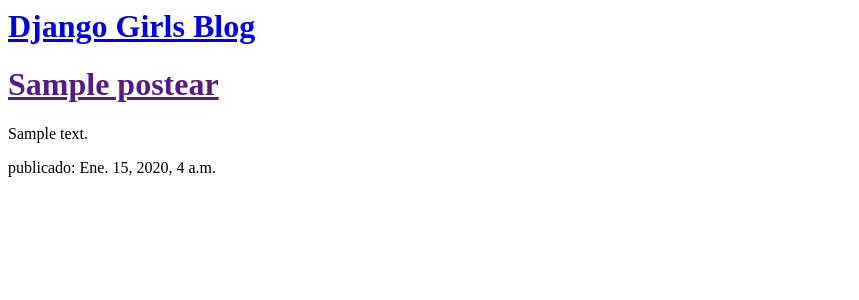
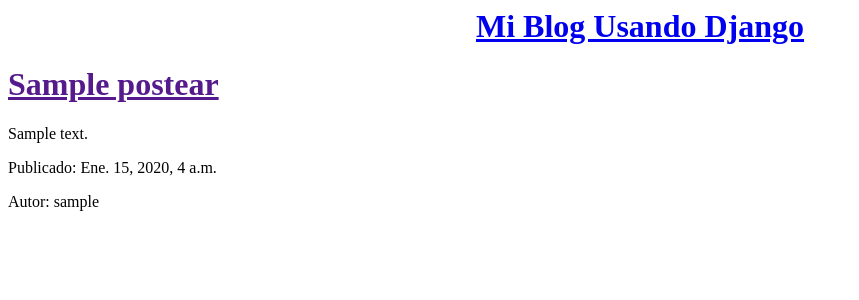
Before and after one commit to osrodolfo/mi-sitio-web, a Django app: template blog/templates/blog/listar_publicaciones.html in a window 1280 px wide. Shown: the top 300 px of the page, without its empty margins (0-859 px from the left). Run offline with Django 3.2, Linux system fonts and the light colour scheme; the template is opened without the code that fills it: values that come from a table or form of the project are taken from there, others are empty; tables that the repository leaves empty hold one stand-in row (values such as "Sample post").

Commit message:
Agregue el campo usuario a mi post

```diff
--- a/blog/templates/blog/listar_publicaciones.html
+++ b/blog/templates/blog/listar_publicaciones.html
@@ -1,11 +1,12 @@
 <div>
-        <h1><a href="/">Django Girls Blog</a></h1>
+        <center><h1><a href="/">Mi Blog Usando Django</a></h1></center>
     </div>
 
     {% for post in publicaciones %}
         <div>
             <h1><a href="">{{ post.titulo }}</a></h1>
             <p>{{ post.texto|linebreaks }}</p>
-            <p>publicado: {{ post.fecha_publicacion }}</p>
+            <p>Publicado: {{ post.fecha_publicacion }}</p>
+            <p>Autor: {{ post.autor }}</p>
         </div>
     {% endfor %}
```
